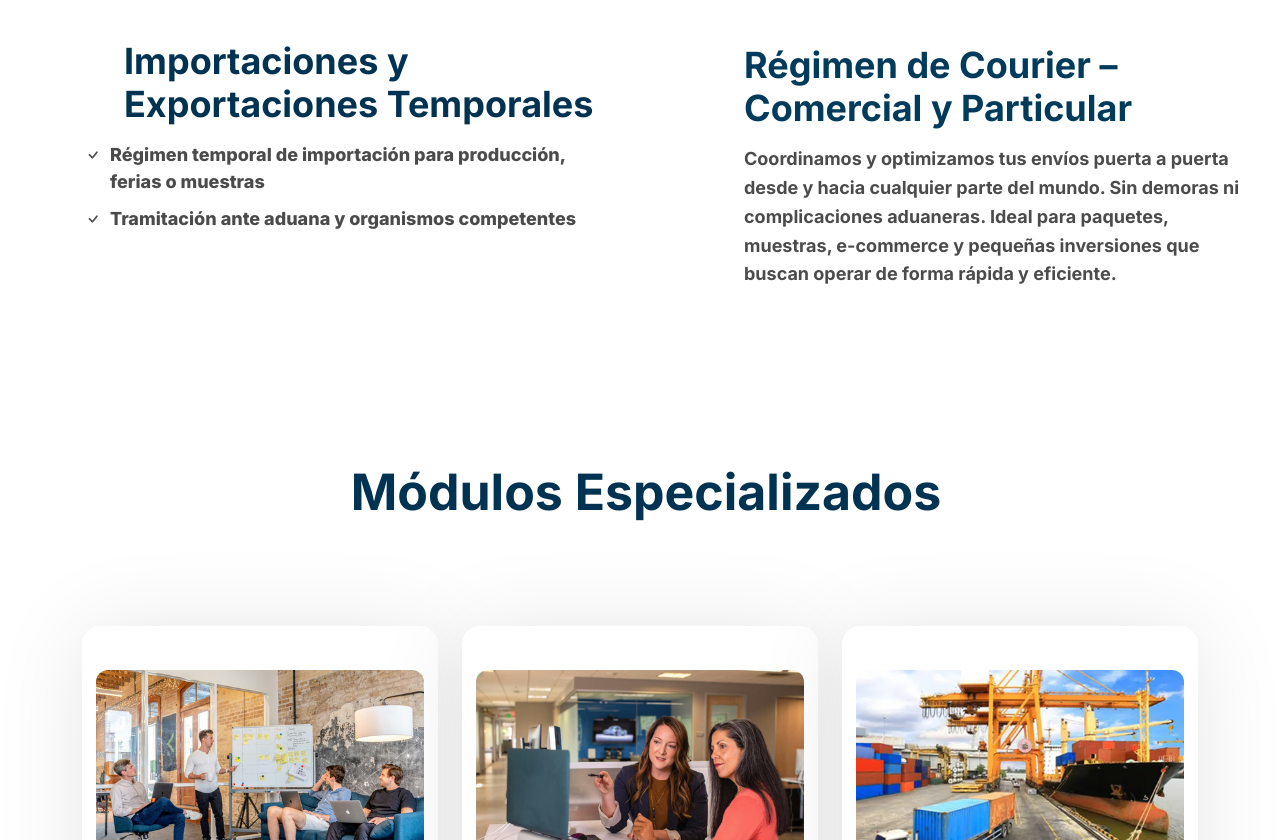
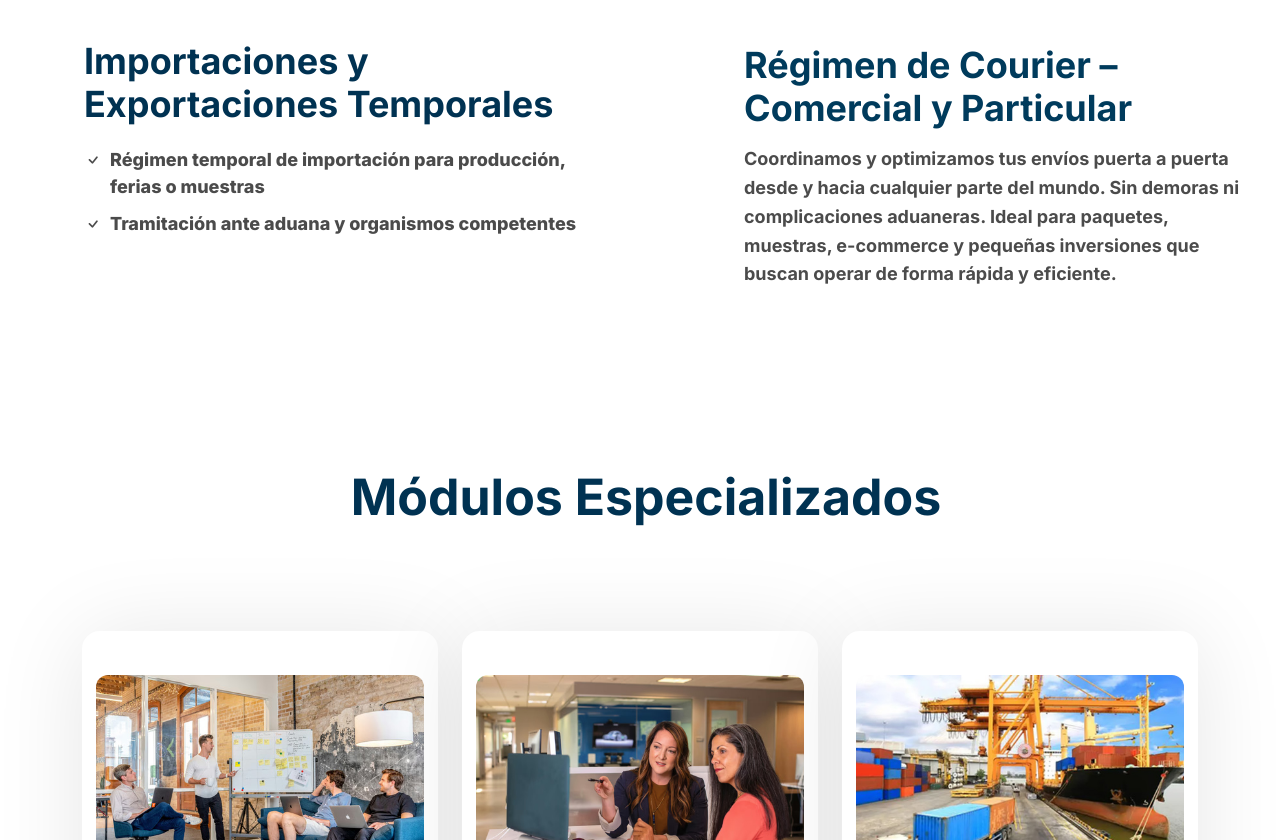
Before and after one commit to lucasger78/Grupo-ITC-web, a plain HTML site: page services.html in a window 1280 px wide. Shown: the part 2280-3120 px from the top of the page. Drawn offline with Linux system fonts and the light colour scheme.

Commit message:
primer subida

```diff
--- a/services.html
+++ b/services.html
@@ -196,7 +196,7 @@
 
                 <!-- Texto debajo de imagen izquierda -->
                 <div class="section-title h4-section-title mt-4 text-start ps-4">
-                  <h4 class="subtitle-description-home export-title impo-expo-temp-text courier-title">
+                  <h4 class="subtitle-description-home export-title impo-expo-temp-text ">
                     <span class="home-descript" data-section="services" data-value="service-title-4">Importaciones y Exportaciones Temporales</span>
                   </h4>
                   <ul class="list-export-import-temp import-list">
```
